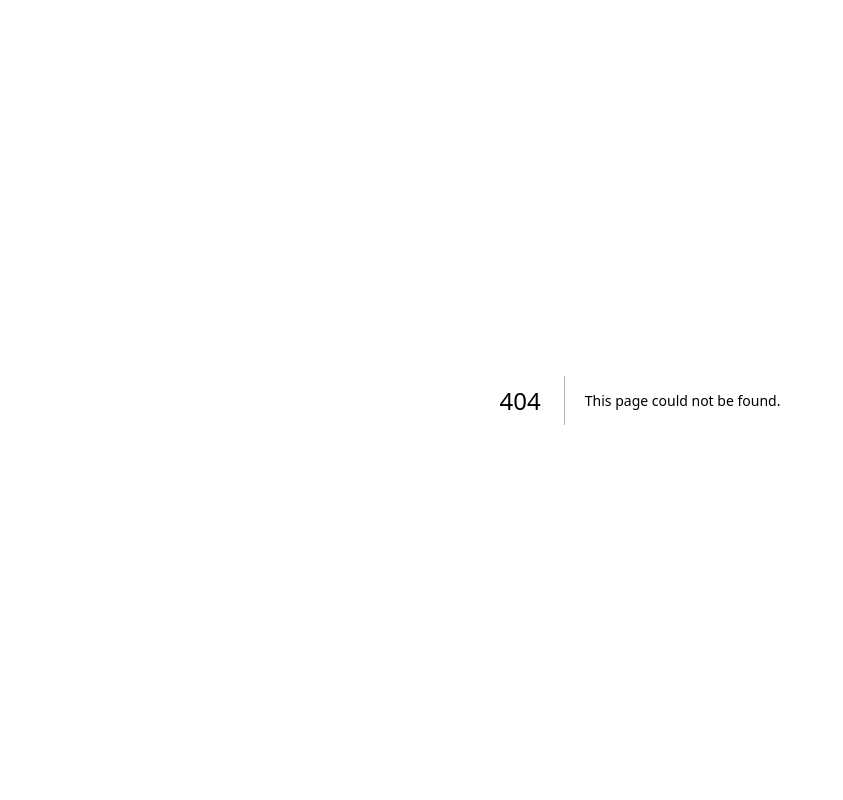
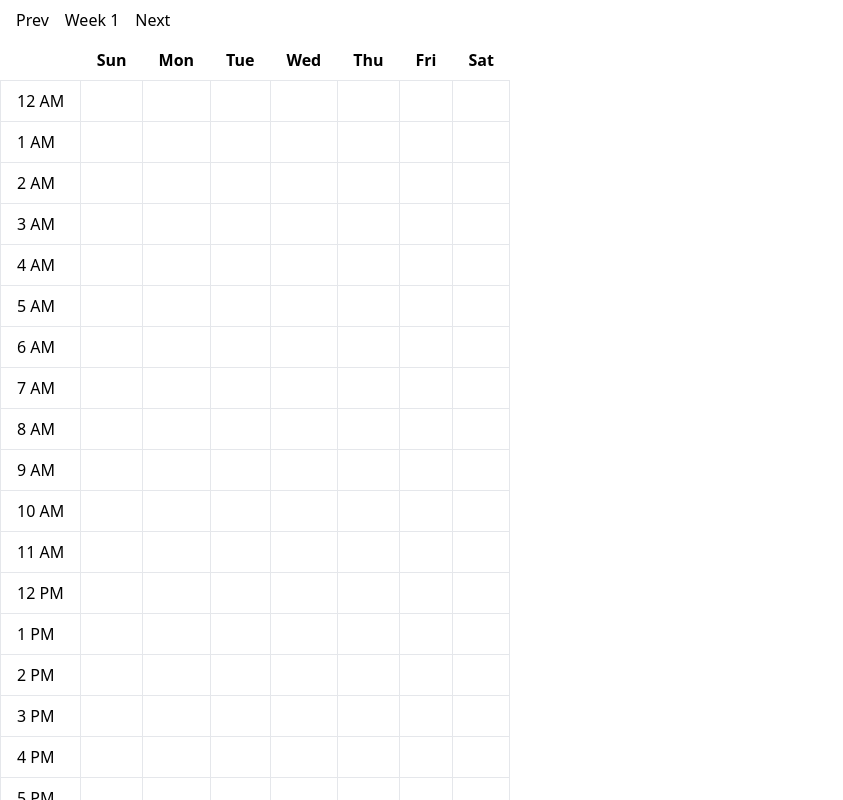
Before and after one commit to Adstefnum-Inc/allforone, a Next.js app in the folder ui/: page /calendar in a window 1280 px wide. Before the commit this address had no page. Shown: the top 800 px of the page, without its empty margins (0-843 px from the left). Built offline with nearby package versions, Linux system fonts and the light colour scheme.

Commit message:
let's test the calendar view out

```diff
--- /dev/null
+++ b/ui/components/CalendarWeekView.jsx
@@ -0,0 +1,89 @@
+import React, { useState } from 'react';
+
+function CalendarWeekView() {
+  const [currentWeek, setCurrentWeek] = useState(0);
+  const [events, setEvents] = useState([]); // array of event objects
+
+  function handlePrevClick() {
+    setCurrentWeek(currentWeek - 1);
+  }
+
+  function handleNextClick() {
+    setCurrentWeek(currentWeek + 1);
+  }
+
+  function renderCalendar() {
+    const times = ['12 AM', '1 AM', '2 AM', '3 AM', '4 AM', '5 AM', '6 AM', '7 AM', '8 AM', '9 AM', '10 AM', '11 AM', '12 PM', '1 PM', '2 PM', '3 PM', '4 PM', '5 PM', '6 PM', '7 PM', '8 PM', '9 PM', '10 PM', '11 PM'];
+
+    return (
+      <table className="table-fixed w-full">
+        <thead>
+          <tr className="text-left">
+            <th className="px-4 py-2"></th>
+            <th className="px-4 py-2">Sun</th>
+            <th className="px-4 py-2">Mon</th>
+            <th className="px-4 py-2">Tue</th>
+            <th className="px-4 py-2">Wed</th>
+            <th className="px-4 py-2">Thu</th>
+            <th className="px-4 py-2">Fri</th>
+            <th className="px-4 py-2">Sat</th>
+          </tr>
+        </thead>
+        <tbody>
+          {times.map(time => {
+            return (
+              <tr>
+                <td className="border px-4 py-2">{time}</td>
+                {/* Loop through the days of the week and render a table cell for each day */}
+                {[0, 1, 2, 3, 4, 5, 6].map(day => {
+                  const event = events.find(event => event.day === day && event.time === time);
+                  return (
+                    <td className="border px-4 py-2">
+                      {event ? (
+                        <button
+                          className="bg-blue-500 hover:bg-blue-700 text-white font-bold py-2 px-4 rounded"
+                          onClick={() => handleEventClick(event)}
+                        >
+                          {event.name}
+                        </button>
+                      ) : (
+                        ''
+                      )}
+                    </td>
+                  );
+                })}
+              </tr>
+            );
+          })}
+        </tbody>
+      </table>
+    );
+  }
+
+  function handleEventClick(event) {
+    // open the modal with the event details
+  }
+
+  return (
+    <div>
+      <div className="flex justify-between items-center mb-4">
+        <button
+          className="bg-gray-300 hover:bg-gray-400 text-gray-800 font-bold py-2 px-4 rounded-l"
+          onClick={handlePrevClick}
+        >
+          Prev
+        </button>
+        <span className="text-xl font-bold">Week {currentWeek + 1}</span>
+        <button
+          className="bg-gray-300 hover:bg-gray-400 text-gray-800 font-bold py-2 px-4 rounded-r"
+          onClick={handleNextClick}
+        >
+          Next
+        </button>
+      </div>
+      {renderCalendar()}
+    </div>
+  );
+}
+
+export default CalendarWeekView;
--- /dev/null
+++ b/ui/pages/calendar.jsx
@@ -0,0 +1,3 @@
+import CalendarWeekView from '../components/CalendarWeekView';
+
+export  default CalendarWeekView;
--- a/ui/pages/index.jsx
+++ b/ui/pages/index.jsx
@@ -1,7 +1,6 @@
 import Head from 'next/head'
 import { Inter } from '@next/font/google'
 import Link from 'next/link';
-import NavBar from '../components/NavBar';
 
 const inter = Inter({ subsets: ['latin'] })
 
@@ -15,7 +14,6 @@ export default function Home() {
         <link rel="icon" href="/favicon.ico" />
       </Head>
       <main>
-        <NavBar/>
       <div>
            <Link href="/calendar">
         Calendar
```
